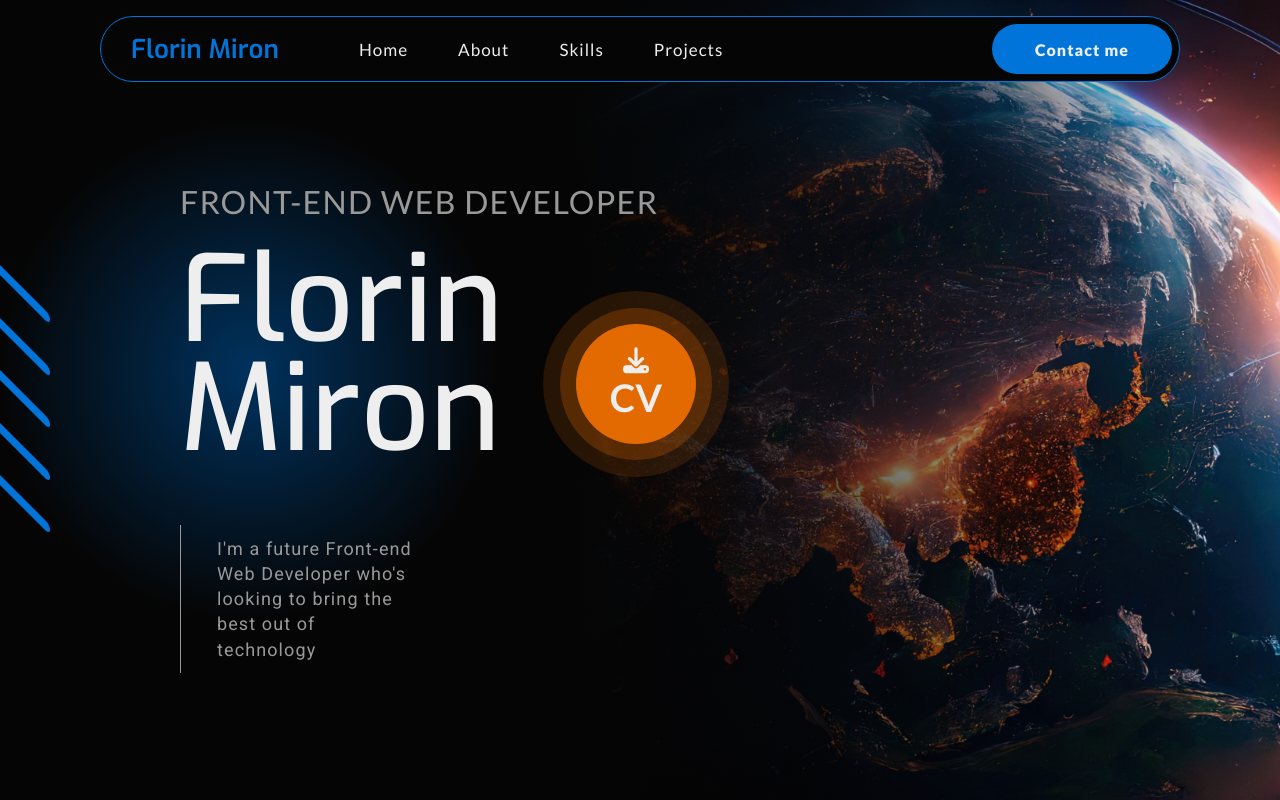
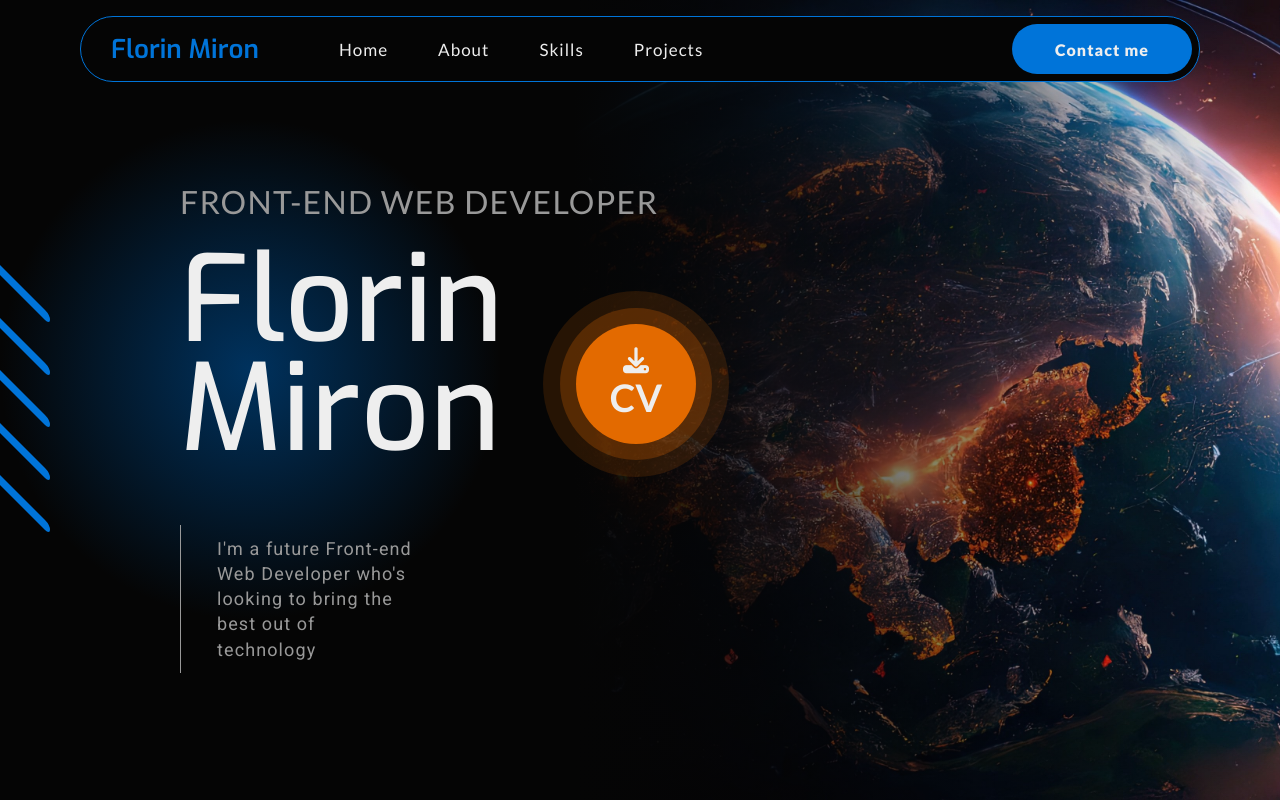
Before and after one commit to FlyBoy1998/new-portfolio-website, a website: page index.html in a window 1280 px wide. Shown: the top 800 px of the page. Drawn offline with nearby package versions, Linux system fonts and the light colour scheme; files that its build step writes are made by us from their sources.

Commit message:
give box model variables new sizes

```diff
--- a/scss/abstract/_variables.scss
+++ b/scss/abstract/_variables.scss
@@ -22,12 +22,12 @@ $color-dark-2: #1a1a1a95;
 $color-dark-transparent-1: rgba(0, 0, 0, 0.75);
 $color-dark-transparent-2: rgba(0, 0, 0, 0);
 
-$margin-small: 10rem;
-$margin-medium: 14rem;
+$margin-small: 8rem;
+$margin-medium: 12rem;
 $margin-large: 18rem;
 
-$padding-small: 10rem;
-$padding-medium: 14rem;
+$padding-small: 8rem;
+$padding-medium: 12rem;
 $padding-large: 18rem;
 
 // Stacking context layers
```
